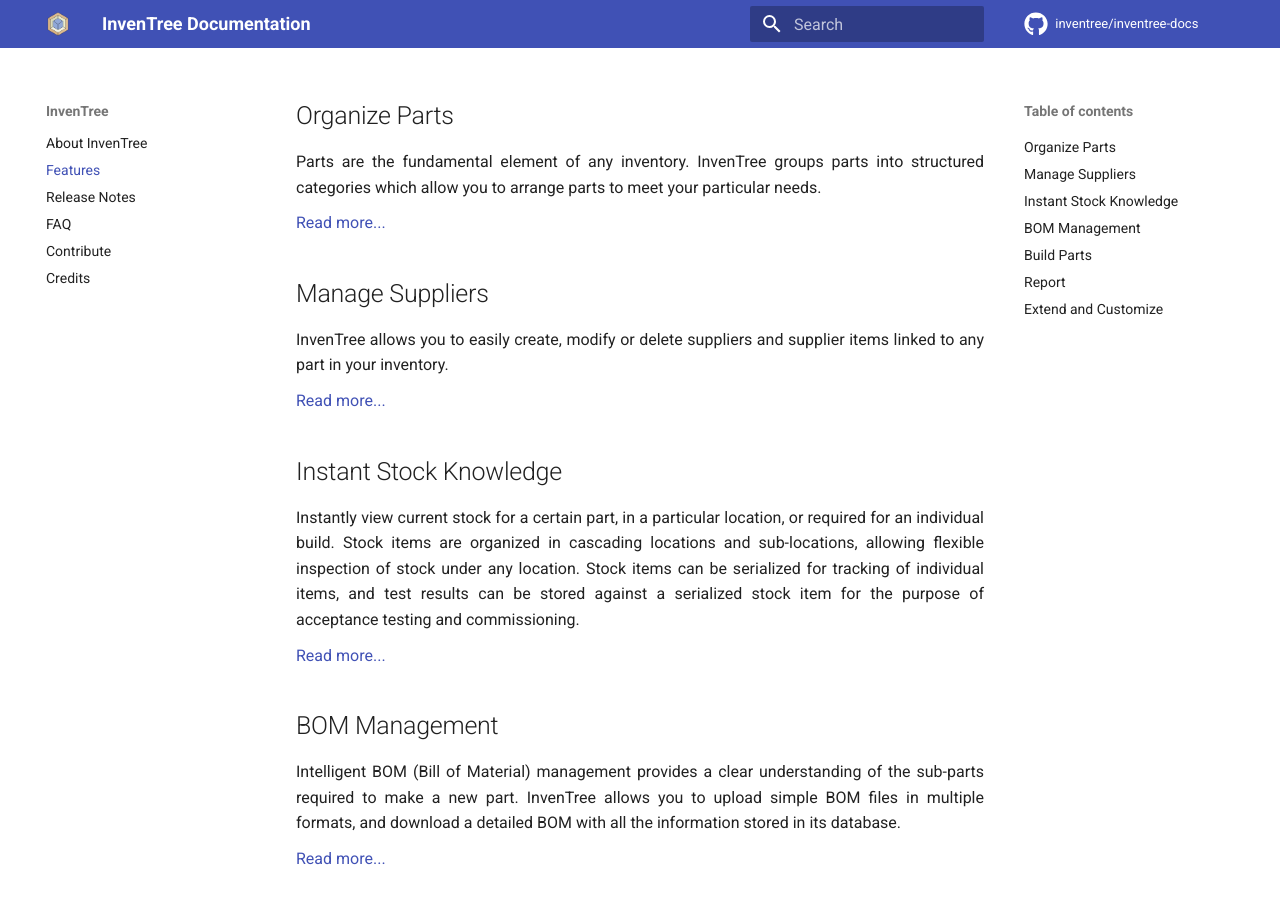
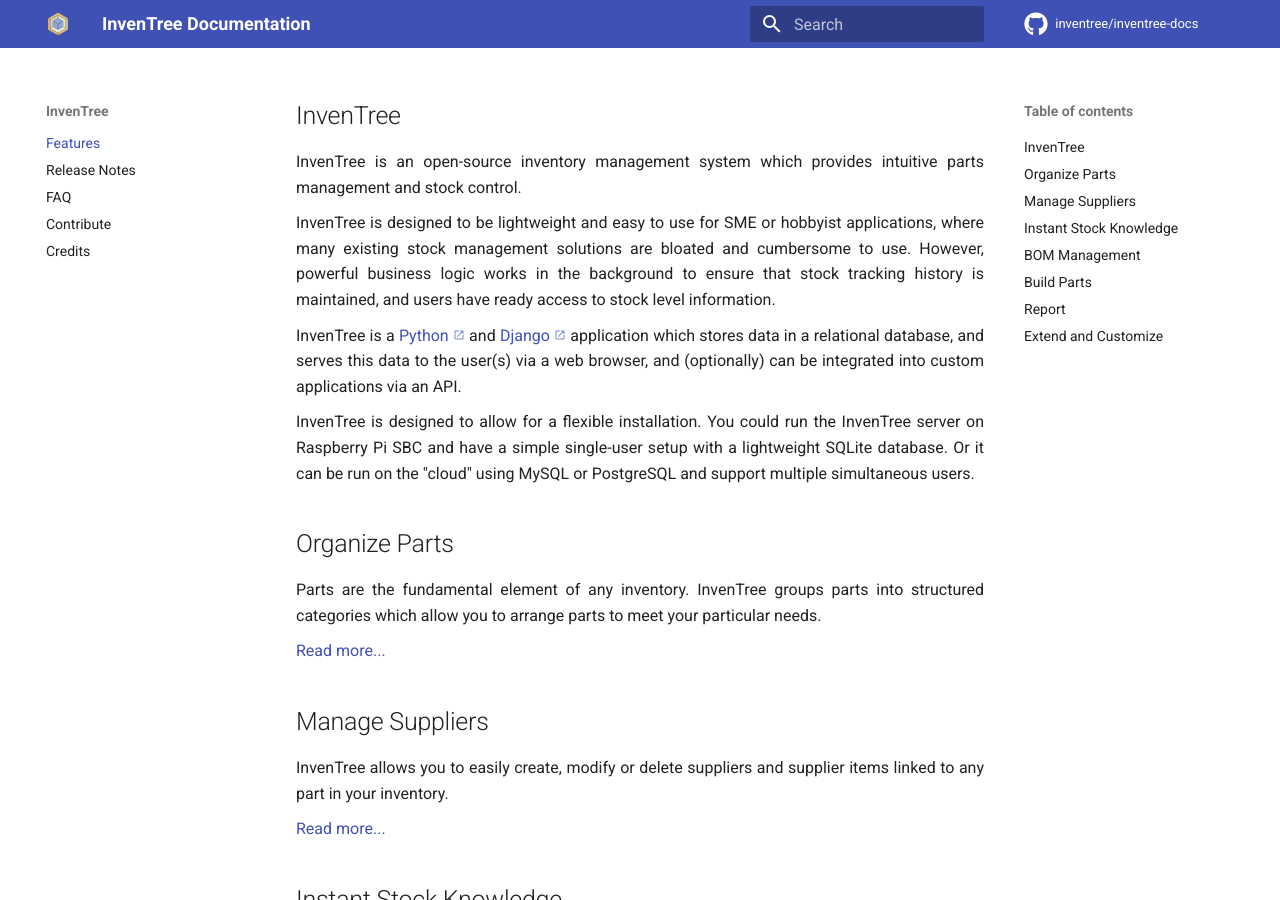
Before and after one commit to inventree/inventree-docs, an MkDocs documentation site: the page built from docs/features.md, in a window 1280 px wide and 900 px high. Built offline with MkDocs 1.6.1 and Material for MkDocs 9.7.7, drawn with Linux system fonts in a browser that asks for light colours; a script that is not in the unit is left out; comment, search, counter and statistics services are not loaded.

Commit message:
Clean up front page

```diff
--- /dev/null
+++ b/_includes/overrides/home.html
@@ -0,0 +1,45 @@
+{% extends "base.html" %}
+
+{% block tabs %}
+{{ super() }}
+
+{% endblock %}
+
+{% block content %}
+
+{{ page.content }}
+
+<style>
+    h1 {
+        font-family: Arial, Helvetica, sans-serif;
+    }
+</style>
+
+<!-- Hero for landing page -->
+<section class="mdx-container">
+    <div class="md-grid md-typeset">
+      <div class="mdx-hero">
+
+        <!-- Hero content -->
+        <div class="mdx-hero__content">
+          <a href="features" title="InvenTree features" class="md-button md-button">
+            Features
+          </a>
+          <a href="start/intro" title="Install InvenTree" class="md-button md-button">
+            Install
+          </a>
+          <a href="https://github.com/inventree/inventree" title="Explore InvenTree source code" class="md-button md-button">
+            <span class='fab fa-github'></span> Source Code
+          </a>
+          <a href="app/app" title="InvenTree mobile app" class="md-button">
+            <span class='fas fa-mobile-alt'></span> Get the App
+          </a>
+          <a href="https://crowdin.com/project/inventree" title="Help translate InvenTree" class="md-button">
+            <span class='fas fa-language'></span> Translate
+          </a>
+        </div>
+      </div>
+    </div>
+  </section>
+
+{% endblock %}
--- a/docs/features.md
+++ b/docs/features.md
@@ -1,6 +1,17 @@
 ---
 title: Features
 ---
+
+## InvenTree
+
+InvenTree is an open-source inventory management system which provides intuitive parts management and stock control.
+
+InvenTree is designed to be lightweight and easy to use for SME or hobbyist applications, where many existing stock management solutions are bloated and cumbersome to use. However, powerful business logic works in the background to ensure that stock tracking history is maintained, and users have ready access to stock level information.
+
+InvenTree is a [Python](https://www.python.org/) and [Django](https://www.djangoproject.com/) application which stores data in a relational database, and serves this data to the user(s) via a web browser, and (optionally) can be integrated into custom applications via an API.
+
+InvenTree is designed to allow for a flexible installation. You could run the InvenTree server on Raspberry Pi SBC and have a simple single-user setup with a lightweight SQLite database. Or it can be run on the "cloud" using MySQL or PostgreSQL and support multiple simultaneous users.
+
 
 ## Organize Parts
 
--- a/mkdocs.yml
+++ b/mkdocs.yml
@@ -14,6 +14,7 @@
   custom_dir: _includes/overrides
   palette:
     scheme: default
+    accent: light blue
   logo: assets/logo.png
   favicon: assets/favicon.ico
   icon:
@@ -40,13 +41,12 @@
 # Navigation
 nav:
   - InvenTree:
-    - About InvenTree: index.md
     - Features: features.md
     - Release Notes: releases/release_notes.md
     - FAQ: faq.md
     - Contribute: contribute.md
     - Credits: credits.md
-  - Installation:
+  - Install:
     - Introduction: start/intro.md
     - Configuration: start/config.md
     - Docker Setup: start/docker.md
```
Also changed, not shown: docs/app/app.md (+3 -3 lines), docs/index.md (+8 -29 lines), docs/assets/images/paper_splash.jpg (added), 2 other files.
